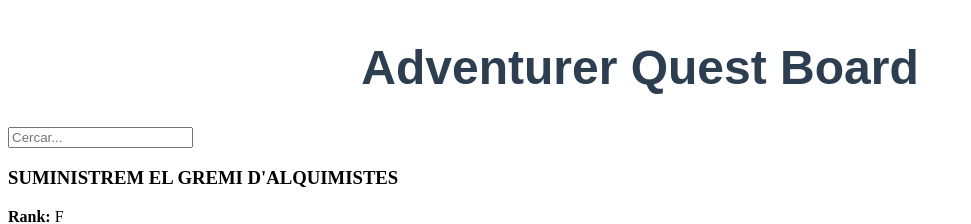
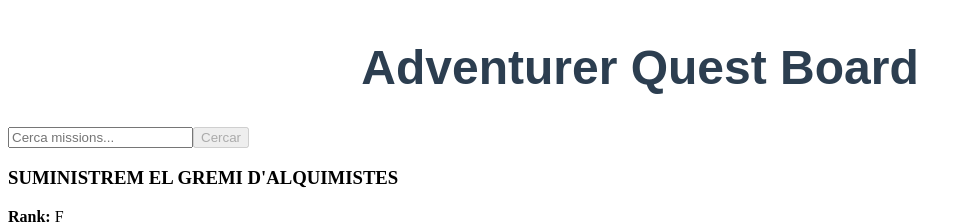
Before and after one commit to Ilharion/ioc-angular-adventurerquestboard-eric, an Angular app: page / in a window 1280 px wide. Shown: the top 224 px of the page, without its empty margins (0-971 px from the left). Built offline with nearby package versions, Linux system fonts and the light colour scheme.

Commit message:
Afegit boto de cerca

```diff
--- a/src/app/components/barra-cerca/barra-cerca.component.html
+++ b/src/app/components/barra-cerca/barra-cerca.component.html
@@ -1,5 +1,28 @@
-<input
-    type="text"
-    placeholder="Cercar..."
-    [(ngModel)]="cerca"
-    (input)="onCerca()">
+<form #cercaForm="ngForm" (ngSubmit)="onSubmit()">
+
+    <input
+        type="text"
+        name="cerca"
+        [(ngModel)]="textCerca"
+        required
+        minlength="3"
+        #cercaInput="ngModel"
+        placeholder="Cerca missions..."
+    />
+
+    <div *ngIf="cercaInput.invalid && cercaInput.touched">
+
+        <small *ngIf="cercaInput.errors?.['required']">
+            La cerca és obligatòria
+        </small>
+
+        <small *ngIf="cercaInput.errors?.['minlength']">
+            Mínim 3 caràcters
+        </small>
+    </div>
+
+    <button type="submit" [disabled]="cercaForm.invalid">
+        Cercar
+    </button>
+
+    </form>
--- a/src/app/components/barra-cerca/barra-cerca.component.scss
+++ b/src/app/components/barra-cerca/barra-cerca.component.scss
@@ -0,0 +1,13 @@
+input.ng-invalid.ng-touched{
+    border: 2px solid red;
+}
+
+input.ng-valid.ng-touched{
+    border: 2px solid green;
+}
+
+small{
+    color: red;
+    display: block;
+    margin-top: 5px;
+}
--- a/src/app/components/barra-cerca/barra-cerca.component.ts
+++ b/src/app/components/barra-cerca/barra-cerca.component.ts
@@ -11,11 +11,12 @@ import { FormsModule } from '@angular/forms';
 })
 export class BarraCercaComponent {
 
-  cerca: string = '';
-
   @Output() cercacanviada = new EventEmitter<string>();
 
-  onCerca() {
-    this.cercacanviada.emit(this.cerca);
+  textCerca: string = '';
+
+  onSubmit(){
+    this.cercacanviada.emit(this.textCerca);
   }
+
 }
```
